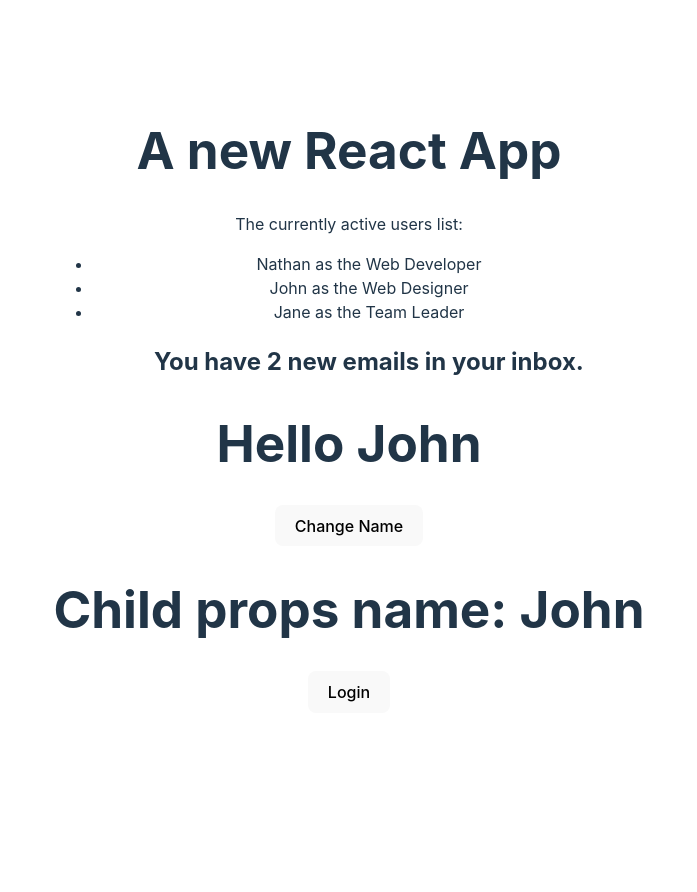
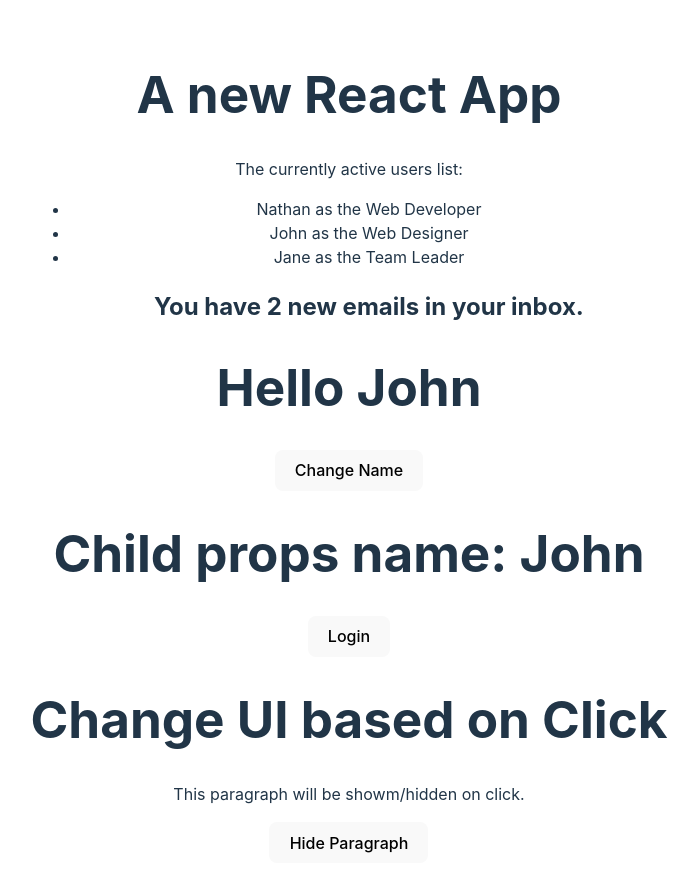
Before and after one commit to maikynata/Next.js-React-practice, a React (Vite) app in the folder react-app/: page / in a window 1280 px wide. Shown: the top 892 px of the page, without its empty margins (291-988 px from the left). Before the commit the page ends 800 px from the top, so only its background shows below. Built offline with nearby package versions, Linux system fonts and the light colour scheme.

Commit message:
event handler

```diff
--- a/react-app/src/App.jsx
+++ b/react-app/src/App.jsx
@@ -2,6 +2,7 @@ import { useState } from 'react'
 import './App.css'
 import './ParentComponent'
 import ParentComponent from './ParentComponent'
+import HideParagraph from './HideParagraph'
 
 function App(props) {
 
@@ -44,6 +45,9 @@ function App(props) {
       </ul>
       <ParentComponent/>
       { user? <button>Logout</button> : <button>Login</button> }
+
+      <HideParagraph/>
+
     </>
 
   )
--- /dev/null
+++ b/react-app/src/HideParagraph.jsx
@@ -0,0 +1,25 @@
+import { useState } from "react";
+
+function HideParagraph() {
+
+    // State to hold if the paragraph is visible or not
+    const [isParagraphVisible, setIsParagraphVisible] = useState(true);
+
+    const toggleStatus = () => {
+        setIsParagraphVisible(!isParagraphVisible);
+    };
+
+    return (
+        <>
+            <h1>Change UI based on Click</h1>
+            {isParagraphVisible && (
+                <p> This paragraph will be showm/hidden on click. </p>
+            )}
+            <button onClick={toggleStatus}>
+                {isParagraphVisible ? 'Hide' : 'Show'} Paragraph
+            </button>
+        </>
+    );
+}
+
+export default HideParagraph;
```
